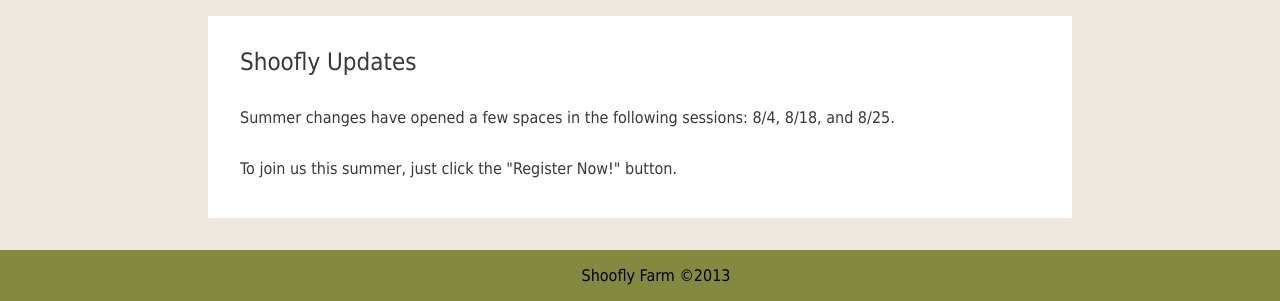
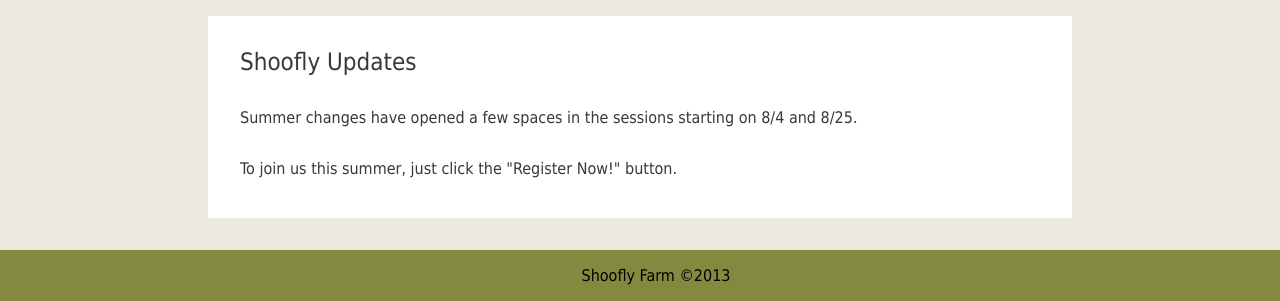
Before and after one commit to katekinsman/ShooflyRepo, a PHP site: page / in a window 1280 px wide. Shown: the part 722-1023 px from the top of the page. Run offline with PHP 8.4, Linux system fonts and the light colour scheme; data that the repository does not hold is empty; some libraries are stand-ins or nearby versions; some web fonts are replaced.

Commit message:
updated blog
removed one full week from blog

```diff
--- a/home.php
+++ b/home.php
@@ -14,6 +14,6 @@
 <section class="home">
     <h2>Shoofly Updates</h2>
     <article>
-        <p class="update">Summer changes have opened a few spaces in the following sessions: 8/4, 8/18, and 8/25.</p>
+        <p class="update">Summer changes have opened a few spaces in the sessions starting on 8/4 and 8/25.</p>
 		<p class="update">To join us this summer, just click the "Register Now!" button.</p>
 </section>
```
